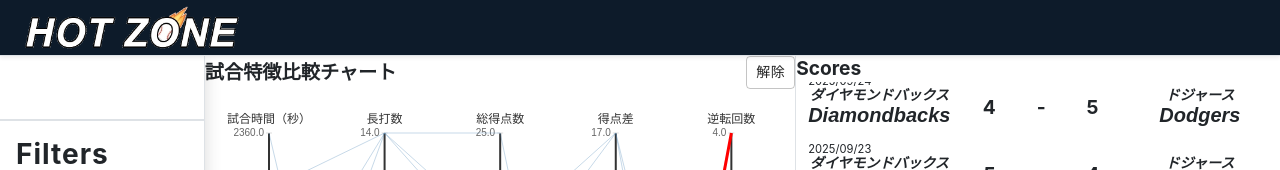
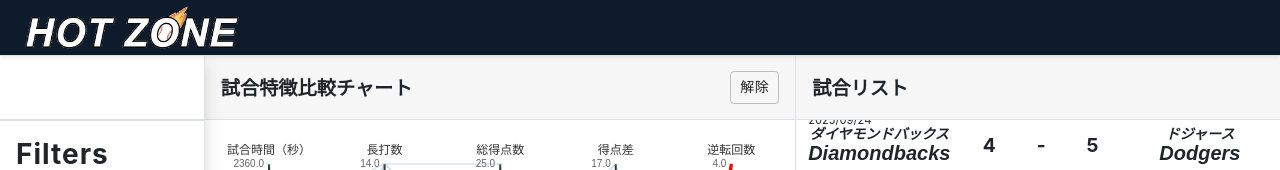
Before and after one commit to vdslab/bb_vis, a React (Vite) app in the folder frontend/: page / in a window 1280 px wide. Shown: the top 170 px of the page. Built offline with nearby package versions, Linux system fonts and the light colour scheme; no server answers; some icons are missing.

Commit message:
#100 feat: アコーディオン内の情報を増やす

```diff
--- a/frontend/src/components/panels/Game.jsx
+++ b/frontend/src/components/panels/Game.jsx
@@ -70,7 +70,7 @@ const Game = () => {
   return (
     <div className="panel-screen game-panel">
       <div className="panel-header">
-        <h2>Scores</h2>
+        <h2>試合リスト</h2>
       </div>
       <div className="panel-content" style={{ textAlign: "center" }}>
         {data.length === 0 ? (
--- a/frontend/src/styles/gamelistcarddetail.css
+++ b/frontend/src/styles/gamelistcarddetail.css
@@ -12,6 +12,7 @@
 .game-list-card-detail-upper-heatmap {
   width: 70%;
   height: 100%;
+  margin-left: 12px;
   margin-right: 12px;
 }
 
--- a/frontend/src/styles/layout.css
+++ b/frontend/src/styles/layout.css
@@ -58,6 +58,11 @@
   display: flex;
   justify-content: space-between;
   align-items: center;
+  padding: 12px 16px;
+  min-height: 64px;
+  background-color: rgba(0, 0, 0, 0.03);
+  border-bottom: 1px solid var(--border-color);
+  font-weight: 600;
 }
 
 .panel-header h2 {
```
